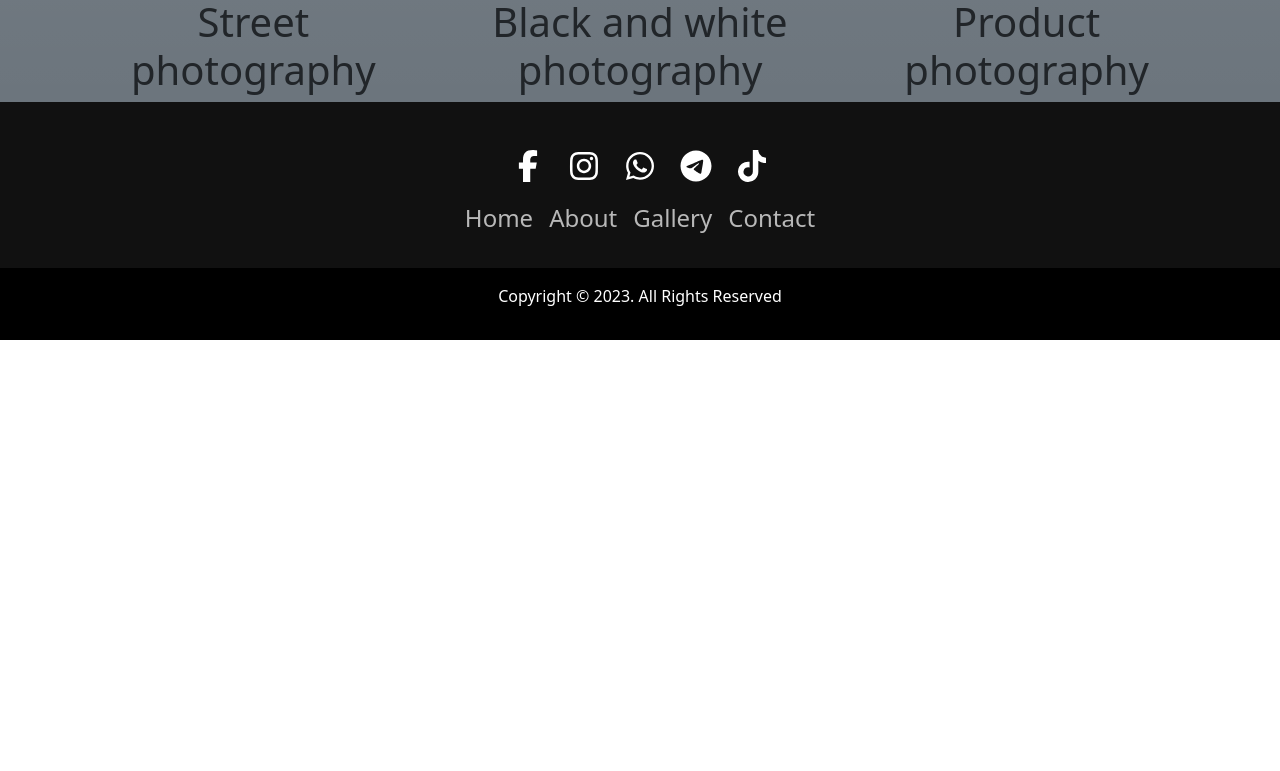
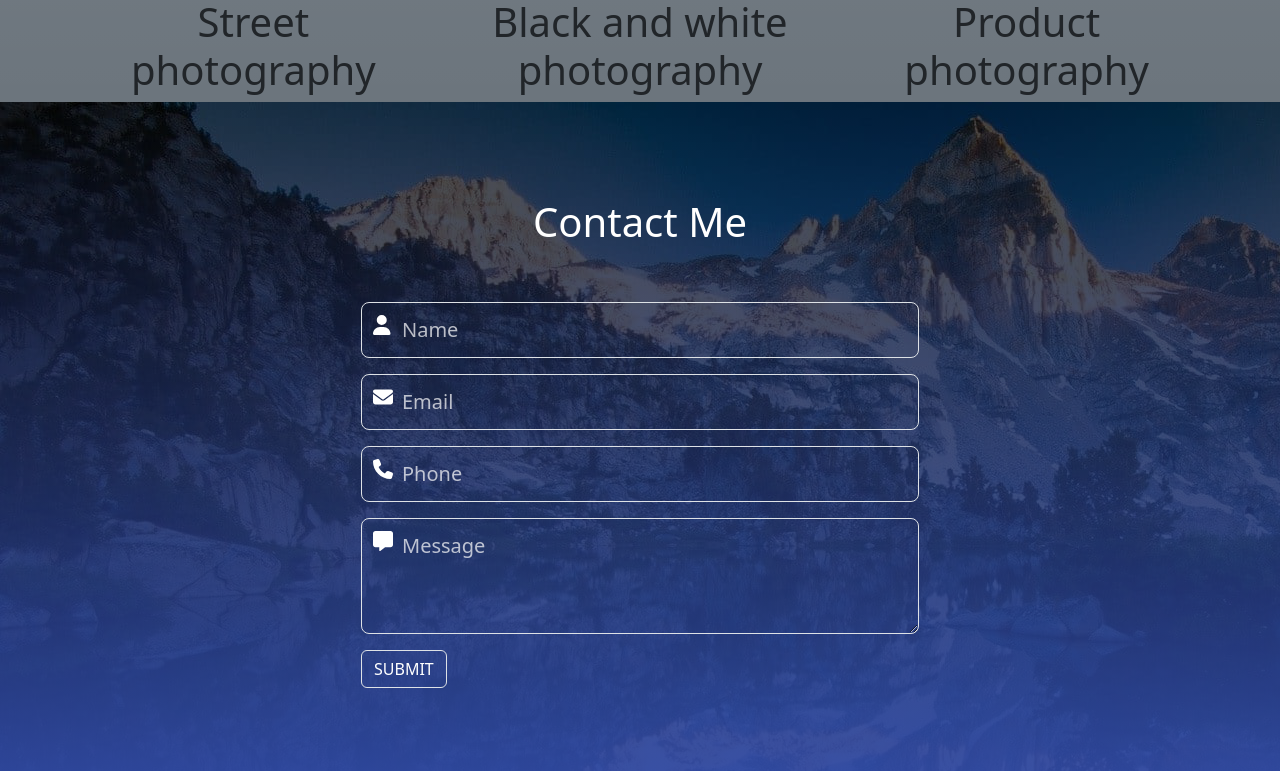
Before and after one commit to rrromanm/krn-portfolio, a React (Create React App) app: page / in a window 1280 px wide. Shown: the part 2169-2940 px from the top of the page. Before the commit the page ends 2509 px from the top, so only its background shows below. Built offline with nearby package versions, Linux system fonts and the light colour scheme.

Commit message:
Contact form component

```diff
--- a/package.json
+++ b/package.json
@@ -5,6 +5,7 @@
   "dependencies": {
     "@fortawesome/fontawesome-svg-core": "^6.5.1",
     "@fortawesome/free-brands-svg-icons": "^6.5.1",
+    "@fortawesome/free-solid-svg-icons": "^6.5.1",
     "@fortawesome/react-fontawesome": "^0.2.0",
     "@testing-library/jest-dom": "^5.17.0",
     "@testing-library/react": "^13.4.0",
--- a/src/App.js
+++ b/src/App.js
@@ -3,7 +3,9 @@ import Navbar from './Components/navbar/navbar';
 import Home from './Components/home/home';
 import About from './Components/about/about';
 import Gallery from './Components/gallery/gallery';
+import Contact from './Components/contact/contact';
 import Footer from './Components/footer/footer';
+
 
 function App() {
   return (
@@ -12,6 +14,7 @@ function App() {
       <Home/>
       <About/>
       <Gallery/>
+      <Contact/>
       <Footer/>
     </div>
   );
--- /dev/null
+++ b/src/Components/contact/contact.css
@@ -0,0 +1,33 @@
+.contact{
+    background-image: linear-gradient(rgba(0,0,0,0.7), #3551b5), url('/public/assets/contact-bg.jpg');
+    height: 100vh;
+    background-repeat: no-repeat;
+}
+
+.form-control {
+    position: relative;
+    background-color: transparent; /* Set the background color to transparent */
+}
+
+.form-control:focus{
+    border-color: white;
+    box-shadow: none;
+    background-color: transparent !important; /* Try adding !important */
+}
+
+.form-control::placeholder {
+    color: rgb(255,255, 255, 0.7);
+}
+
+.icon{
+    position: absolute;
+    margin-top: 1.6vh;
+    margin-left: 1.5vh;
+}
+
+.input-field{
+    width: 100%;
+    padding: 12px 40px;
+    margin: 8px 0;
+    box-sizing: border-box;
+}
--- /dev/null
+++ b/src/Components/contact/contact.js
@@ -0,0 +1,43 @@
+import React from 'react';
+import './contact.css';
+import { FontAwesomeIcon } from '@fortawesome/react-fontawesome';
+import { faUser, faEnvelope, faPhone, faMessage} from '@fortawesome/free-solid-svg-icons';
+
+const Contact = () => {
+
+  return (
+    <div className='contact'>
+      <div className='container pt-5'>
+        <h1 className='py-5 text-white'>Contact Me</h1>
+
+        <form className='col-md-6 mx-auto '>
+            <div className='mb-3'>
+                <FontAwesomeIcon icon={faUser} className='icon text-white fa-lg d-flex'/>
+                <input type='text' className='input-field form-control form-control-lg text-white' id='floatingName' placeholder='Name' required/>
+            </div>
+
+            <div className='mb-3'>
+                <FontAwesomeIcon icon={faEnvelope} className='icon text-white fa-lg d-flex'/>
+                <input type='email' className='input-field form-control form-control-lg text-white' id='floatingName' placeholder='Email' required/>
+            </div>
+
+            <div className='mb-3'>
+                <FontAwesomeIcon icon={faPhone} className='icon text-white fa-lg d-flex'/>
+                <input type='tel' className='input-field form-control form-control-lg text-white' id='floatingName' placeholder='Phone' required/>
+            </div>
+
+            <div className='mb-3'>
+                <FontAwesomeIcon icon={faMessage} className='icon text-white fa-lg d-flex'/>
+                <textarea className='input-field form-control form-control-lg text-white' id='textarea' rows={3} placeholder='Message'></textarea>
+            </div>
+
+            <button type='submit' className='btn btn-transparent border text-white d-flex'>
+                SUBMIT
+            </button>
+        </form>
+      </div>
+    </div>
+  );
+}
+
+export default Contact;
```
Also changed, not shown: public/assets/contact-bg.jpg (added), 1 other file (tests, documents, lock files or other folders).
